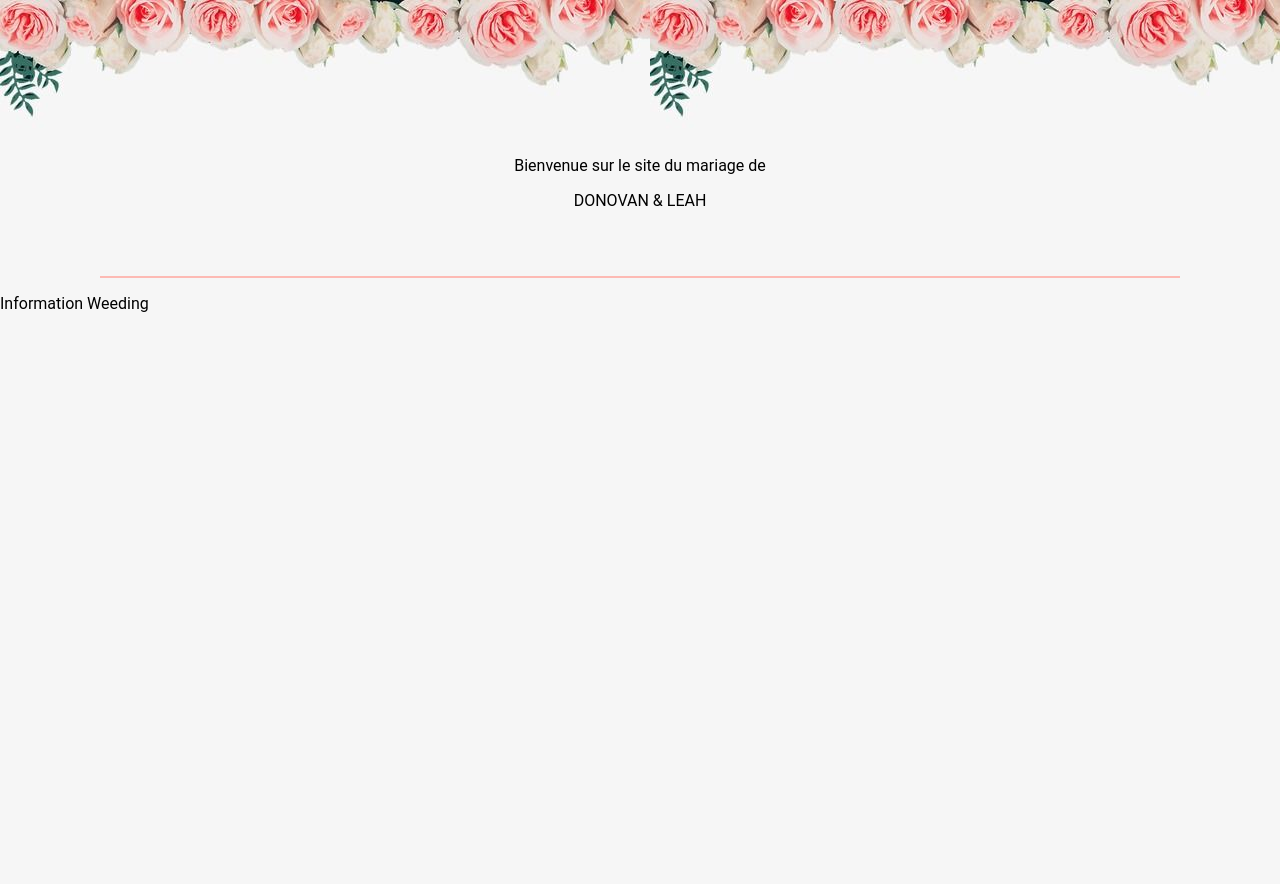
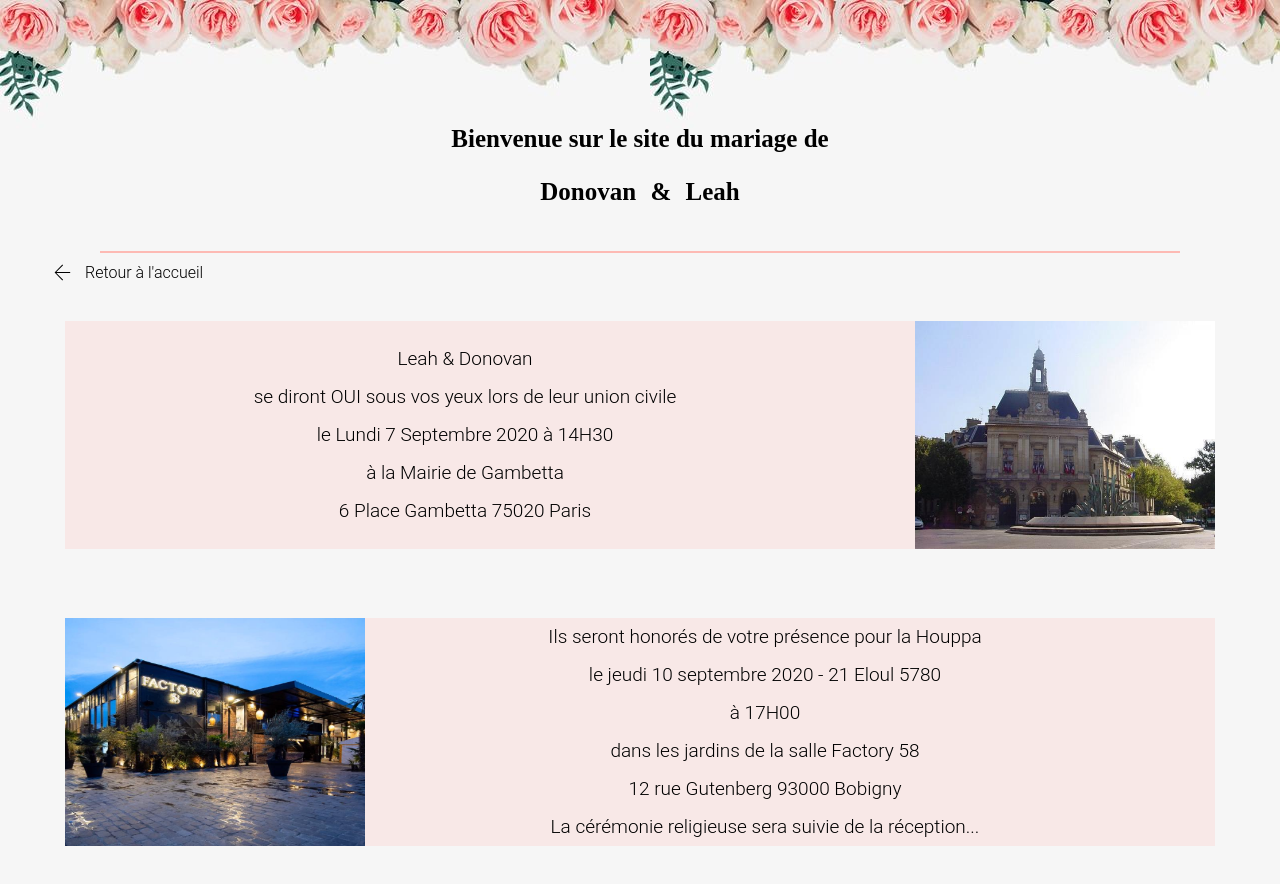
Before and after one commit to AnthSuz/WeedingFront, a React (Create React App) app: page /Info_Weeding in a window 1280 px wide. Shown: the top 884 px of the page. Before the commit the page ends 800 px from the top, so only its background shows below. Built offline with nearby package versions, Linux system fonts and the light colour scheme.

Commit message:
Design invit & condition form : done

```diff
--- a/src/App.css
+++ b/src/App.css
@@ -1,5 +1,6 @@
 a {
   text-decoration: none;
+  color: black;
 }
 
 p {
@@ -18,6 +19,17 @@ hr {
   border: none;
 }
 
+td {
+  border: 1px solid black;
+  min-width: 200px;
+  height: 40px;
+  text-align: center;
+}
+
+table {
+  border-collapse: collapse;
+}
+
 /* --- HEADER --- */
 
 .header {
@@ -29,14 +41,17 @@ hr {
   display: flex;
   justify-content: center;
   align-items: center;
+  font-family: Snell Roundhand;
+  font-size: 25px;
+  font-weight: 600;
 }
 
 .nameWeeding p {
-  text-transform: uppercase;
+  word-spacing: 0.5rem;
 }
 
 .txt-header {
-  padding: 140px 0 50px 0;
+  padding: 100px 0 20px 0;
 }
 
 /* --- BODY --- */
@@ -148,3 +163,91 @@ hr {
 .no label {
   margin: 10px;
 }
+
+/* --- INFO WEEDING --- */
+
+.backHome {
+  display: flex;
+  align-items: center;
+  margin-left: 50px;
+}
+
+.backHome p {
+  font-weight: 300;
+  margin: 10px;
+}
+
+.infoWeeding {
+  display: flex;
+  flex-direction: column;
+  align-items: center;
+  padding-top: 10px;
+  margin-bottom: 100px;
+}
+
+.couple {
+  font-style: italic;
+}
+
+.mairie {
+  display: flex;
+  align-items: center;
+  padding-bottom: 50px;
+}
+
+.mairie p {
+  width: 800px;
+  padding-right: 50px;
+  text-align: center;
+  line-height: 2;
+  font-size: 19px;
+  background-color: rgba(251, 220, 218, 0.5);
+  min-height: 228px;
+  font-weight: 300;
+  display: flex;
+  justify-content: center;
+  align-items: center;
+}
+
+.mairie img {
+  width: 300px;
+  height: 228px;
+}
+
+.party {
+  display: flex;
+}
+
+.party p {
+  width: 800px;
+  padding-right: 50px;
+  text-align: center;
+  line-height: 2;
+  font-size: 19px;
+  background-color: rgba(251, 220, 218, 0.5);
+  min-height: 201px;
+  font-weight: 300;
+  margin: 0;
+  display: flex;
+  justify-content: center;
+  align-items: center;
+}
+
+.img_soiree {
+  height: 228px;
+  width: 300px;
+}
+
+/* --- ADMIN SCREEN ---  */
+
+.topArray td {
+  background-color: grey;
+}
+
+.inputAccesAdmin {
+  margin: 20px 0 0 500px;
+}
+
+.array {
+  display: flex;
+}
--- a/src/App.js
+++ b/src/App.js
@@ -14,6 +14,7 @@ import Header from "./containers/Header";
 import Home from "./components/Home";
 import InfoWeeding from "./components/InfoWeeding";
 import InvitWeeding from "./components/InvitWeeding";
+import AdminWeeding from "./components/Admin";
 
 function App() {
   return (
@@ -33,6 +34,9 @@ function App() {
           <Route path="/Invit_Weeding">
             <InvitWeeding />
           </Route>
+          <Route path="/Admin_Weeding">
+            <AdminWeeding />
+          </Route>
         </Switch>
       </Router>
     </>
--- /dev/null
+++ b/src/components/Admin.js
@@ -0,0 +1,52 @@
+import React, { useState, useEffect } from "react";
+import axios from "axios";
+const Admin = () => {
+  const [invite, setInvite] = useState([]);
+
+  const fetchData = async () => {
+    try {
+      const response = await axios.get("http://localhost:3010/readlistguest/");
+      setInvite(response.data);
+      console.log("here", response.data);
+    } catch (error) {
+      console.log(error.message);
+    }
+  };
+
+  useEffect(() => {
+    fetchData();
+  }, []);
+
+  return (
+    <>
+      <table>
+        <tr className="topArray">
+          <td>Nom</td>
+          <td>Prenom</td>
+          <td>Présence</td>
+          <td>Numéro de Tel.</td>
+          <td>Nb Adulte</td>
+          <td>Nb Enfant</td>
+        </tr>
+      </table>
+      {invite.map((listInvite, index) => {
+        return (
+          <div className="array">
+            <table>
+              <tr>
+                <td>{listInvite.name}</td>
+                <td>{listInvite.firstname}</td>
+                <td>{listInvite.presence}</td>
+                <td>{listInvite.numberPhone}</td>
+                <td>{listInvite.numberAdult}</td>
+                <td>{listInvite.numberChildren}</td>
+              </tr>
+            </table>
+          </div>
+        );
+      })}
+    </>
+  );
+};
+
+export default Admin;
--- a/src/components/InfoWeeding.js
+++ b/src/components/InfoWeeding.js
@@ -1,9 +1,50 @@
 import React from "react";
+import { Link } from "react-router-dom";
+
+import Mairie from "../images/mairie.jpg";
+import Soiree from "../images/factory.jpg";
 
 const InfoWeeding = () => {
   return (
     <>
-      <p>Information Weeding</p>
+      <Link to="/Home">
+        <div className="backHome">
+          <svg
+            xmlns="http://www.w3.org/2000/svg"
+            width="25"
+            height="25"
+            viewBox="0 0 24 24"
+            fill="none"
+            stroke="#000000"
+            strokeWidth="1"
+            strokeLinecap="round"
+            strokeLinejoin="round"
+          >
+            <path d="M19 12H6M12 5l-7 7 7 7" />
+          </svg>
+          <p className="backHome"> Retour à l'accueil </p>
+        </div>
+      </Link>
+      <div className="infoWeeding">
+        <div className="mairie">
+          <p>
+            Leah & Donovan <br /> se diront OUI sous vos yeux lors de leur union
+            civile <br /> le Lundi 7 Septembre 2020 à 14H30 <br /> à la Mairie
+            de Gambetta <br />6 Place Gambetta 75020 Paris
+          </p>
+          <img src={Mairie} alt="Marie du 20em arrondissement" />
+        </div>
+        <div className="party">
+          <img src={Soiree} alt="Devanture Factory 58" className="img_soiree" />
+          <p>
+            Ils seront honorés de votre présence pour la Houppa <br /> le jeudi
+            10 septembre 2020 - 21 Eloul 5780
+            <br /> à 17H00 <br /> dans les jardins de la salle Factory 58 <br />{" "}
+            12 rue Gutenberg 93000 Bobigny
+            <br /> La cérémonie religieuse sera suivie de la réception...
+          </p>
+        </div>
+      </div>
     </>
   );
 };
--- a/src/components/InvitWeeding.js
+++ b/src/components/InvitWeeding.js
@@ -1,14 +1,17 @@
-import React, { useState } from "react";
+import React, { useState, useEffect } from "react";
+import { Link } from "react-router-dom";
 import axios from "axios";
 
 const InvitWeeding = () => {
   const [presence, setPresence] = useState(null);
-  const [name, setName] = useState();
-  const [firstname, setFirstname] = useState();
-  const [numberPhone, setNumberPhone] = useState();
-  const [nbOfAdult, setNbOfAdult] = useState();
-  const [nbOfChildren, setNbOfChildren] = useState();
-  const [guest, setGuest] = useState();
+  const [name, setName] = useState("");
+  const [firstname, setFirstname] = useState("");
+  const [numberPhone, setNumberPhone] = useState(undefined);
+  const [nbOfAdult, setNbOfAdult] = useState(undefined);
+  const [nbOfChildren, setNbOfChildren] = useState(undefined);
+  const [guest, setGuest] = useState(undefined);
+  const [childrenAllowed, setChildrenAllowed] = useState();
+  // const [test, setTest] = useState(0);
 
   const presenceChange = event => {
     const value = event.target.value;
@@ -58,13 +61,60 @@ const InvitWeeding = () => {
   };
 
   console.log("11111", presence);
-  console.log("22222", name);
+  console.log("22222", name.length);
   console.log("33333", firstname);
   console.log("44444", numberPhone);
   console.log("55555", nbOfAdult);
   console.log("66666", nbOfChildren);
+
+  const allowedChildren = () => {
+    let nameAllowedChildren = ["Suzanne"];
+    let firstNameAllowedChildren = ["Anthony"];
+    if (
+      nameAllowedChildren.indexOf(name) !== -1 &&
+      firstNameAllowedChildren.indexOf(firstname) !== -1
+    ) {
+      setChildrenAllowed(1);
+    } else if (
+      nameAllowedChildren.indexOf(name) === -1 &&
+      firstNameAllowedChildren.indexOf(firstname) === -1 &&
+      name.length !== 0 &&
+      firstname.length >= 3
+    ) {
+      setChildrenAllowed(2);
+    } else if (name.length === 0 || firstname.length === 0) {
+      setChildrenAllowed(0);
+    }
+  };
+
+  useEffect(() => {
+    {
+      allowedChildren();
+    }
+  }, [name, firstname]);
+  console.log("children", childrenAllowed);
   return (
     <>
+      {/* {test2()} */}
+      {/* {test === 1 ? <div>je suis le plus fort</div> : <div>je suis pas la</div>} */}
+      <Link to="/Home">
+        <div className="backHome">
+          <svg
+            xmlns="http://www.w3.org/2000/svg"
+            width="25"
+            height="25"
+            viewBox="0 0 24 24"
+            fill="none"
+            stroke="#000000"
+            strokeWidth="1"
+            strokeLinecap="round"
+            strokeLinejoin="round"
+          >
+            <path d="M19 12H6M12 5l-7 7 7 7" />
+          </svg>
+          <p className="backHome"> Retour à l'accueil </p>
+        </div>
+      </Link>
       <div className="invitWeeding">
         <p>Invitation Weeding</p>
         <p>PRESENCE AU MARIAGE</p>
@@ -118,6 +168,8 @@ const InvitWeeding = () => {
               value={numberPhone}
               onChange={numberPhoneChange}
             />
+            {childrenAllowed === 1 ? (
+              <>
                 <p>NOMBRE ADULTE</p>
                 <input
                   placeholder="Nombre d'adulte"
@@ -143,7 +195,30 @@ const InvitWeeding = () => {
                   }}
                 >
                   Validé
-            </button>
+                </button>{" "}
+              </>
+            ) : childrenAllowed === 2 ? (
+              <>
+                <p>NOMBRE ADULTE</p>
+                <input
+                  placeholder="Nombre d'adulte"
+                  type="number"
+                  name="numberOfAdult"
+                  value={nbOfAdult}
+                  onChange={nbOfAdultChange}
+                />
+                <br />
+                <button
+                  onClick={() => {
+                    fetchData();
+                    alert("OOOK");
+                    setName("");
+                  }}
+                >
+                  Validé
+                </button>{" "}
+              </>
+            ) : null}
           </>
         ) : presence === "Non" ? (
           <>
```
Also changed, not shown: src/images/factory.jpg (added), src/images/mairie.jpg (added). Lines whose indentation alone changed are shown as unchanged.
